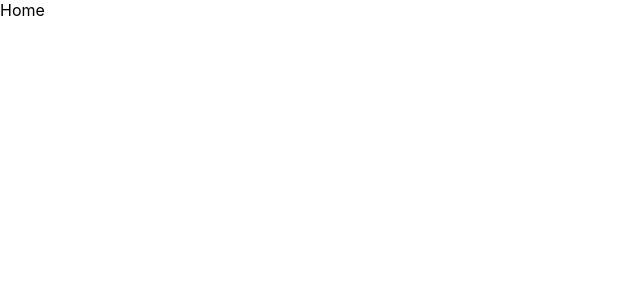
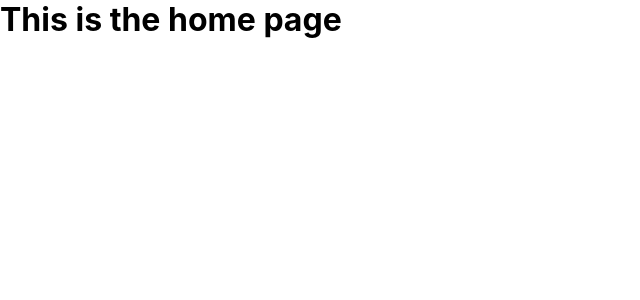
Before and after one commit to usorfaitheloho/Bravaa-frontend, a React (Create React App) app: page / in a window 1280 px wide. Shown: the top 300 px of the page, without its empty margins (0-640 px from the left). Built offline with nearby package versions, Linux system fonts and the light colour scheme.

Commit message:
Add search link to App.js

```diff
--- a/src/App.js
+++ b/src/App.js
@@ -2,12 +2,14 @@ import React from 'react';
 import { Routes, Route } from 'react-router-dom';
 import Home from './pages/Home';
 import Header from './components/Header';
+import Search from './components/Search';
 
 const App = () => (
   <>
     <Routes>
       <Route exact path="/" element={<Home />} />
       <Route exact path="/header" element={<Header />} />
+      <Route exact path="/search" element={<Search />} />
     </Routes>
   </>
 );
--- a/src/pages/Home.js
+++ b/src/pages/Home.js
@@ -1,7 +1,9 @@
 import React from 'react';
 
 const Home = () => (
-  <div>Home</div>
+  <div>
+    <h1> This is the home page </h1>
+  </div>
 );
 
 export default Home;
```
